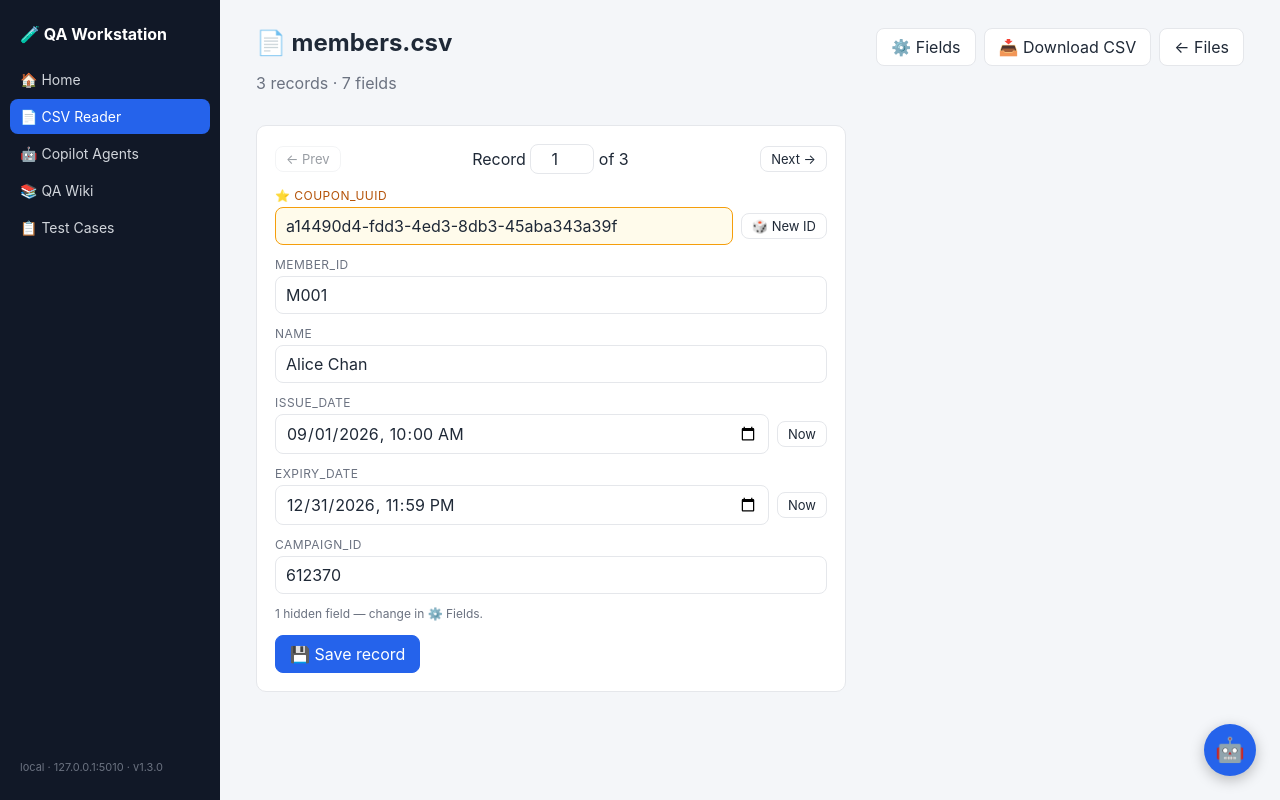
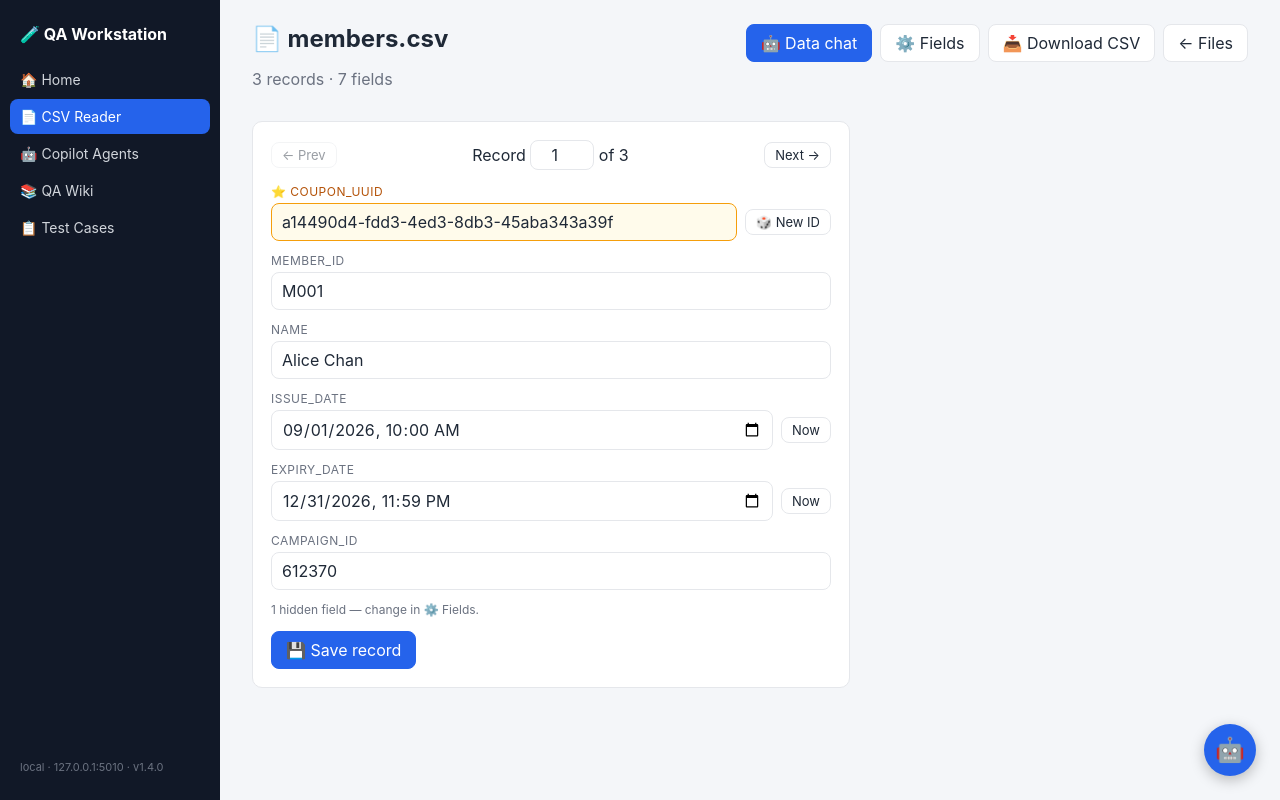
Before and after one commit to Timothy1178/python-workstations-, a Flask app: page /csv/20260914-004433-def78a in a window 1280 px wide. Run offline with Flask 3, Linux system fonts and the light colour scheme.

Commit message:
CSV cleaning agent, attach-button fix, layout fits the window (v1.4.0)
CSV cleaning: the viewer's Data Analyst chat gains a Clean this file
quick action and a JSON cleaning contract — the agent returns the full
cleaned table and the server saves it as <name>-cleaned.csv next to the
original (never overwriting); truncated files refuse cleaning with an
explanation. The CSV index gets its own assistant that cleans pasted or
attached data straight into a new file. Both pages get a visible 🤖
chat button that opens the panel; the cleaning contract is added to the
CSV agent guide (docs + seeded wiki page).

Fix: the 📎 attach button never opened the file explorer — the Send
handler grabbed the first button in the chat input row, which since the
attachments feature is the attach button itself; Send now binds to its
own class.

Fix: layout fits the browser window — the content column's 1300px cap
is removed, wide tables scroll inside their cards instead of stretching
the page, and windows under 800px switch to a top-bar layout with a
full-width chat panel.

Co-Authored-By: Claude Fable 5 <noreply@anthropic.com>
Claude-Session: https://claude.ai/code/session_01WpQDpkcpNLgD5fBH4oSLsd

```diff
--- a/qa-workstation/modules/csvreader/__init__.py
+++ b/qa-workstation/modules/csvreader/__init__.py
@@ -95,44 +95,96 @@ def save_row(file_id, idx):
     return jsonify({"ok": True})
 
 
+CLEAN_CONTRACT = """
+When the tester asks you to CLEAN, FIX, or CONVERT data, respond with ONLY one JSON object — no markdown fences, no text outside it:
+{"reply": "<short summary of every change you made>", "cleaned": [["header1", "header2", ...], ["row1col1", ...], ...]}
+- "cleaned" is the COMPLETE table including the header row as the first list; every cell a string.
+- Typical cleaning: trim whitespace, normalise casing and date formats (YYYY-MM-DD), unify inconsistent values of the same thing, remove exact duplicate records, fill derivable blanks — never invent data you cannot derive.
+For questions and analysis, answer in plain text only (no JSON)."""
+
+
+@bp.route("/ask", methods=["POST"])
+def ask_general():
+    """CSV assistant on the index page — clean/convert pasted or attached
+    data into a new file, or answer general CSV questions."""
+    return _run_chat(None)
+
+
 @bp.route("/<file_id>/ask", methods=["POST"])
 def ask(file_id):
-    """Data Q&A over this file, for the viewer's chat box."""
-    from modules.agents import service
+    """Data chat over one file: analysis Q&A, plus cleaning into a new file."""
     doc = store.load_file(file_id)
     if doc is None:
         return jsonify({"reply": "File not found.", "error": "not_found"}), 404
+    return _run_chat(doc)
+
+
+def _run_chat(doc):
+    from modules.agents import service
     data = request.get_json(force=True)
-    lines = [",".join(doc["headers"])]
-    total = len(lines[0])
-    shown = 0
-    for row in doc["rows"]:
-        line = ",".join(row)
-        total += len(line)
-        if shown >= 500 or total > 45000:
-            lines.append(f"[... {len(doc['rows']) - shown} more records truncated]")
-            break
-        lines.append(line)
-        shown += 1
     convo = ""
     history = data.get("history", [])
     if history:
         convo = "Conversation so far:\n" + "\n".join(
             f'{m["role"]}: {m["text"]}' for m in history[-8:]) + "\n\n"
-    prompt = f"""You are a QA data analyst embedded in a CSV record viewer. Answer the tester's question about the data below (and any attached documents): counts, filters, duplicates, anomalies, format problems, summaries, comparisons. Answer in plain text; be precise with numbers, quote exact values, and reference records by their 1-based record number. If the data was truncated, say your answer covers the shown records only.
+
+    if doc is not None:
+        lines = [",".join(doc["headers"])]
+        total, shown = len(lines[0]), 0
+        for row in doc["rows"]:
+            line = ",".join(row)
+            total += len(line)
+            if shown >= 500 or total > 45000:
+                break
+            lines.append(line)
+            shown += 1
+        truncated = shown < len(doc["rows"])
+        trunc_note = (f"\n[... {len(doc['rows']) - shown} more records not shown "
+                      "— the data is TRUNCATED: refuse cleaning requests and "
+                      "explain the file is too large to clean in chat; "
+                      "analysis covers the shown records only]" if truncated else "")
+        clean_part = "" if truncated else CLEAN_CONTRACT
+        prompt = f"""You are a QA data analyst embedded in a CSV record viewer. The tester asks about the data below (and any attached documents): counts, filters, duplicates, anomalies, format problems, summaries — answer precisely, quote exact values, reference records by 1-based record number.
+{clean_part}
 
 File: {doc["name"]} — {len(doc["rows"])} records, {len(doc["headers"])} fields.
 Data (CSV, first line is the header):
-{chr(10).join(lines)}
+{chr(10).join(lines)}{trunc_note}
 
-{convo}Tester's question: {data.get("message", "")}
+{convo}Tester's message: {data.get("message", "")}
 """
+    else:
+        prompt = f"""You are a QA data assistant on the CSV reader page. The tester pastes messy text or attaches documents/Excel and you convert and clean them into proper CSV data; you also answer general CSV questions.
+{CLEAN_CONTRACT}
+
+{convo}Tester's message: {data.get("message", "")}
+"""
+
     try:
         raw = service.complete_with_attachments(
             data.get("provider"), prompt, data.get("attachments"))
     except service.ProviderError as exc:
         return jsonify({"reply": str(exc), "error": exc.code})
-    return jsonify({"reply": raw[:6000] or "(no reply)"})
+
+    parsed = service.extract_json(raw)
+    cleaned = parsed.get("cleaned") if isinstance(parsed, dict) else None
+    if isinstance(cleaned, list) and len(cleaned) >= 2:
+        table = [[str(c) for c in r] for r in cleaned if isinstance(r, list)]
+        if doc is not None:
+            base = doc["name"][:-4] if doc["name"].lower().endswith(".csv") else doc["name"]
+            name = f"{base}-cleaned.csv"
+        else:
+            name = f"cleaned-{time.strftime('%Y%m%d-%H%M')}.csv"
+        newdoc = store.create_from_table(name, table)
+        if newdoc is not None:
+            return jsonify({
+                "reply": str(parsed.get("reply", "")).strip() or "Cleaned file created.",
+                "cleaned_file": {"id": newdoc["id"], "name": newdoc["name"],
+                                 "url": url_for("csvreader.viewer", file_id=newdoc["id"])},
+            })
+    if isinstance(parsed, dict) and parsed.get("reply"):
+        return jsonify({"reply": str(parsed["reply"])[:6000]})
+    return jsonify({"reply": (raw or "(no reply)")[:6000]})
 
 
 @bp.route("/<file_id>/download")
--- a/qa-workstation/modules/csvreader/store.py
+++ b/qa-workstation/modules/csvreader/store.py
@@ -83,6 +83,12 @@ def parse_pasted(name, text, delimiter="auto", has_header=True):
     if not has_header and table:
         width = max(len(r) for r in table)
         table.insert(0, [f"column_{i+1}" for i in range(width)])
+    return _from_table(name, table)
+
+
+def create_from_table(name, table):
+    """Public entry for building a stored file from an in-memory table
+    (first row = headers) — used by the cleaning chat bot."""
     return _from_table(name, table)
 
 
--- a/qa-workstation/static/chatbox.js
+++ b/qa-workstation/static/chatbox.js
@@ -41,9 +41,9 @@ function initChatBox(opts) {
     <div class="chat-quick"></div>
     <div class="chat-files"></div>
     <div class="chat-input">
-      <button class="btn chat-attach" title="Attach files — documents, Excel, images">📎</button>
+      <button type="button" class="btn chat-attach" title="Attach files — documents, Excel, images">📎</button>
       <textarea rows="3" placeholder="${opts.placeholder || "Ask the agent…"}"></textarea>
-      <button class="btn primary">Send</button>
+      <button type="button" class="btn primary chat-send-btn">Send</button>
     </div>
     <input type="file" multiple hidden class="chat-file-input"
            accept=".txt,.md,.csv,.tsv,.json,.log,.xml,.yml,.yaml,.html,.sql,.xlsx,.xlsm,.png,.jpg,.jpeg,.gif,.webp,.bmp,.pdf,.docx">`;
@@ -52,7 +52,9 @@ function initChatBox(opts) {
   const msgs = panel.querySelector(".chat-msgs");
   const providerSel = panel.querySelector(".chat-provider");
   const chatText = panel.querySelector("textarea");
-  const chatSend = panel.querySelector(".chat-input button");
+  // .chat-send-btn, not the row's first button — that's the 📎 attach
+  // button, and grabbing it here once broke opening the file explorer.
+  const chatSend = panel.querySelector(".chat-send-btn");
   const history = [];
 
   function addMsg(role, text) {
--- a/qa-workstation/static/style.css
+++ b/qa-workstation/static/style.css
@@ -60,7 +60,30 @@ body {
 .sidebar nav a.active { background: var(--accent); color: #fff; }
 .sidebar-foot { margin-top: auto; font-size: 11px; color: #6b7280; padding: 10px; }
 
-.content { flex: 1; padding: 28px 36px; max-width: 1300px; }
+/* Fill the browser window: no fixed cap, and min-width:0 lets wide
+   tables scroll inside their cards instead of stretching the page. */
+.content { flex: 1; padding: 24px 32px; min-width: 0; }
+.table-wrap { overflow-x: auto; }
+.card { max-width: 100%; overflow-x: auto; }
+
+@media (max-width: 800px) {
+  body { flex-direction: column; }
+  .sidebar {
+    width: 100%;
+    height: auto;
+    position: static;
+    flex-direction: row;
+    align-items: center;
+    gap: 8px;
+    padding: 8px 12px;
+    flex-wrap: wrap;
+  }
+  .brand { padding: 6px 8px; }
+  .sidebar nav { flex-direction: row; flex-wrap: wrap; gap: 4px; }
+  .sidebar-foot { display: none; }
+  .content { padding: 14px 12px; }
+  .chat-panel { right: 8px; left: 8px; width: auto; bottom: 78px; }
+}
 
 h1 { margin: 0 0 6px; font-size: 24px; }
 h2 { margin: 0 0 12px; font-size: 16px; }
--- a/qa-workstation/templates/csvreader/viewer.html
+++ b/qa-workstation/templates/csvreader/viewer.html
@@ -7,6 +7,7 @@
     <p class="muted">{{ doc.rows|length }} records · {{ doc.headers|length }} fields</p>
   </div>
   <div class="row-actions">
+    <button class="btn primary" id="analyst-btn">🤖 Data chat</button>
     <button class="btn" id="settings-btn">⚙️ Fields</button>
     <a class="btn" href="{{ url_for('csvreader.download', file_id=doc.id) }}">📥 Download CSV</a>
     <a class="btn" href="{{ url_for('csvreader.index') }}">← Files</a>
@@ -234,17 +235,30 @@ render(0);
 </script>
 <script src="{{ url_for('static', filename='chatbox.js') }}"></script>
 <script>
-initChatBox({
+function cleanedFileNote(data, api) {
+  if (!data.cleaned_file) return;
+  const note = api.addMsg("agent note", "🧹 Created " + data.cleaned_file.name + " — ");
+  const a = document.createElement("a");
+  a.href = data.cleaned_file.url;
+  a.textContent = "open it";
+  note.appendChild(a);
+}
+
+const analystChat = initChatBox({
   title: "CSV Data Analyst",
-  greeting: "Ask me about this file — counts, duplicates, anomalies, summaries (e.g. \"how many records have status = failed?\"). Attach a reference document or Excel with 📎 to cross-check the data.",
-  placeholder: "Ask about this data…",
+  greeting: "Ask me about this file — counts, duplicates, anomalies, summaries (e.g. \"how many records have status = failed?\"). Ask me to clean it and I'll save the result as a new file. Attach a reference document or Excel with 📎 to cross-check the data.",
+  placeholder: "Ask about this data, or ask me to clean it…",
   endpoint: "{{ url_for('csvreader.ask', file_id=doc.id) }}",
   quickActions: [
+    { label: "🧹 Clean this file",
+      message: "Clean this data: trim whitespace, normalise casing and date formats to YYYY-MM-DD, unify inconsistent values that mean the same thing, remove exact duplicate records, and fill blanks only where derivable. Return the complete cleaned table per the JSON contract, and summarise every change in \"reply\"." },
     { label: "🔎 Data quality check",
-      message: "Run a data quality check on this file: empty fields that look required, duplicate records, inconsistent formats (dates, IDs, casing), and outliers. Report findings by record number." },
+      message: "Run a data quality check on this file: empty fields that look required, duplicate records, inconsistent formats (dates, IDs, casing), and outliers. Report findings by record number. Plain text only — do not return a cleaned table." },
     { label: "📊 Summarise this file",
       message: "Summarise this file: what the data appears to be, the value distribution of the most informative columns, and anything unusual worth a tester's attention." },
   ],
+  onReply: cleanedFileNote,
 });
+document.getElementById("analyst-btn").onclick = () => analystChat.open();
 </script>
 {% endblock %}
--- a/qa-workstation/version.py
+++ b/qa-workstation/version.py
@@ -3,4 +3,4 @@
 Bump rule: every main update adds 0.1 (1.1.0 -> 1.2.0); every bug fix
 adds 0.0.1 (1.1.0 -> 1.1.1). Update CHANGELOG.md in the same commit.
 """
-__version__ = "1.3.0"
+__version__ = "1.4.0"
```
Also changed, not shown: qa-workstation/data/wiki/seed-csv-agent-setup.json (+2 -2 lines), qa-workstation/docs/copilot-csv-agent-setup.md (+15 -0 lines), qa-workstation/templates/csvreader/index.html (+35 -3 lines), qa-workstation/CHANGELOG.md.
